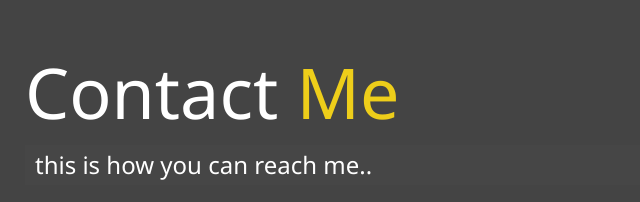
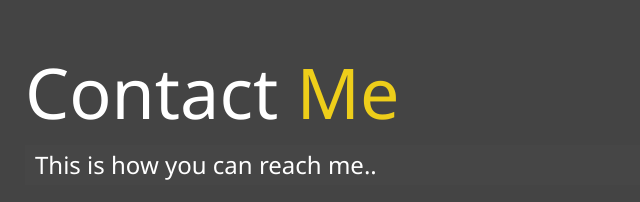
Before and after one commit to AbdelazizMalfy/portfolio, a website: page dist/contact.html in a window 1280 px wide. Shown: the top 202 px of the page, 15-655 px from the left. Drawn offline with Linux system fonts and the light colour scheme.

Commit message:
ready for deployment

```diff
--- a/dist/contact.html
+++ b/dist/contact.html
@@ -40,7 +40,7 @@
     <main id="contact">
       <h1 class="lg-heading">Contact <span class="text-secondary">Me</span></h1>
       <h2 class="sm-heading">
-        this is how you can reach me..
+        This is how you can reach me..
       </h2>
 
       <div class="boxes">
```
